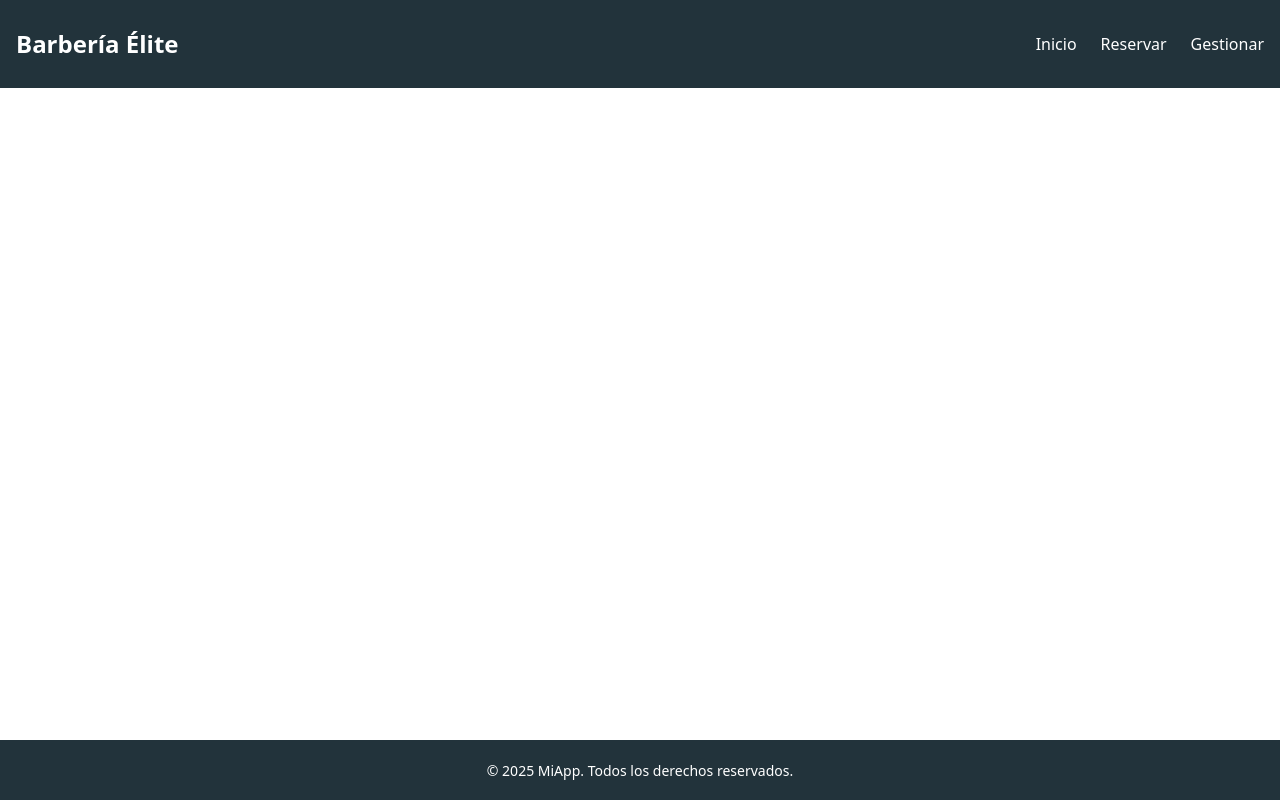
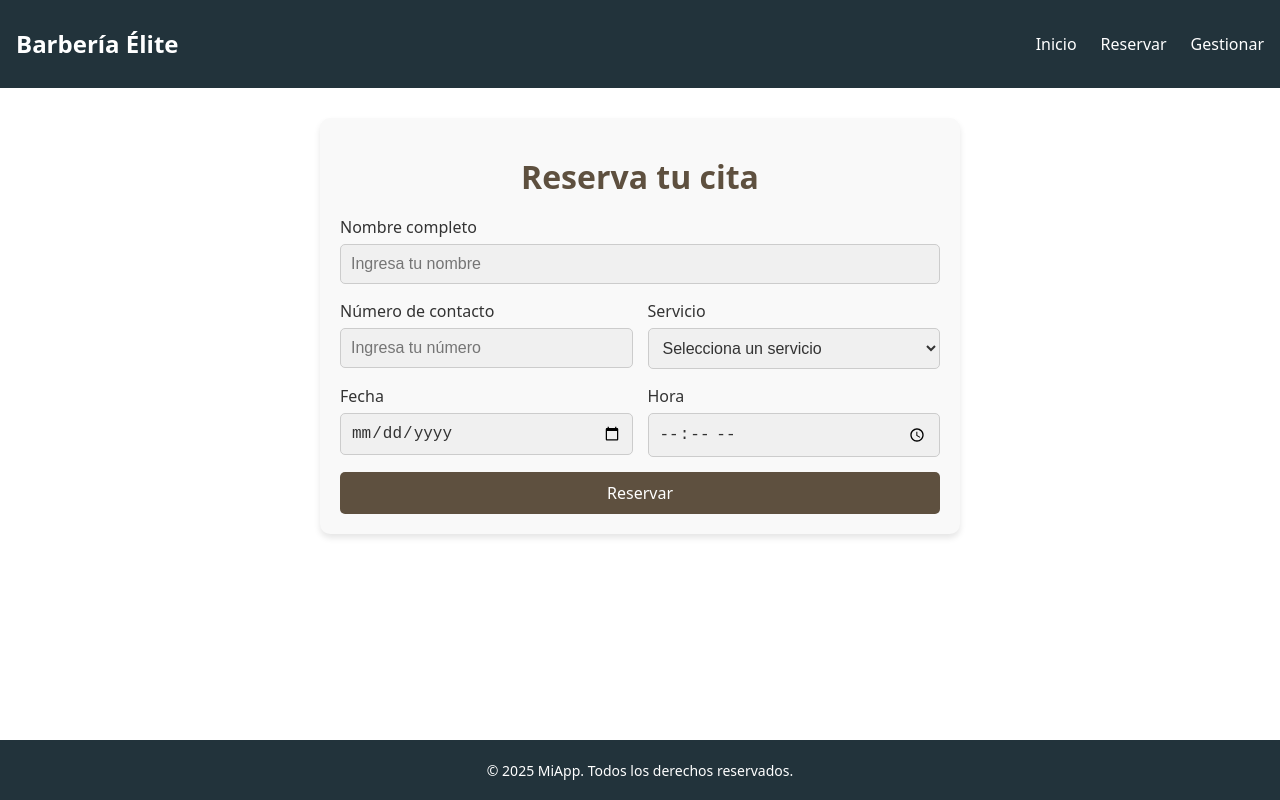
Before and after one commit to danfigg/computacion-tolerante-fallas, a React (Vite) app in the folder 07-microservices/microservices-web/: page /reservar in a window 1280 px wide. Built offline with nearby package versions, Linux system fonts and the light colour scheme.

Commit message:
feat: create reservar and gestionar pages

```diff
--- a/07-microservices/microservices-web/src/App.jsx
+++ b/07-microservices/microservices-web/src/App.jsx
@@ -2,6 +2,8 @@ import { BrowserRouter as Router, Routes, Route } from 'react-router-dom';
 import Navbar from './components/NavBar';
 import Footer from './components/Footer';
 import Landing from './pages/Landing';
+import Reservar from './pages/Reservar';
+import Gestionar from './pages/Gestionar';
 
 function App() {
   return (
@@ -11,6 +13,8 @@ function App() {
         <main className="main-content">
           <Routes>
             <Route path="/" element={<Landing />} />
+            <Route path="/reservar" element={<Reservar />} />
+            <Route path="/gestionar" element={<Gestionar />} />
           </Routes>
         </main>
         <Footer />
--- a/07-microservices/microservices-web/src/components/NavBar.jsx
+++ b/07-microservices/microservices-web/src/components/NavBar.jsx
@@ -7,8 +7,8 @@ function Navbar() {
         <div className={styles.logo}>Barbería Élite</div>
         <ul className={styles.navLinks}>
           <li><Link to="/">Inicio</Link></li>
-          <li><a href="#reservar">Reservar</a></li>
-          <li><a href="#gestionar">Gestionar</a></li>
+          <li><Link to="/reservar">Reservar</Link></li>
+          <li><Link to="/gestionar">Gestionar</Link></li>
         </ul>
       </nav>
     );
--- a/07-microservices/microservices-web/src/index.css
+++ b/07-microservices/microservices-web/src/index.css
@@ -15,11 +15,11 @@
 
 a {
   font-weight: 500;
-  color: #646cff;
+  color:rgb(255, 255, 255);
   text-decoration: inherit;
 }
 a:hover {
-  color: #535bf2;
+  color:rgb(255, 255, 255);
 }
 
 body {
--- /dev/null
+++ b/07-microservices/microservices-web/src/pages/Gestionar.jsx
@@ -0,0 +1,66 @@
+import { useState } from 'react';
+import styles from '../styles/Gestionar.module.css';
+
+function Gestionar() {
+  const [codigo, setCodigo] = useState('');
+  const [reserva, setReserva] = useState(null);
+
+  const handleBuscar = (e) => {
+    e.preventDefault();
+    // Simulación de búsqueda de reserva
+    if (codigo === '12345') {
+      setReserva({
+        nombre: 'Juan Pérez',
+        servicio: 'Corte de cabello',
+        fecha: '2025-05-01',
+        hora: '15:00',
+      });
+    } else {
+      setReserva(null);
+      alert('No se encontró ninguna reserva con ese código.');
+    }
+  };
+
+  const handleCancelar = () => {
+    alert('Reserva cancelada exitosamente.');
+    setReserva(null);
+  };
+
+  return (
+    <div className={styles['gestionar-container']}>
+      <h1 className={styles['title']}>Gestionar Reserva</h1>
+      <form className={styles['gestion-form']} onSubmit={handleBuscar}>
+        <div className={styles['form-group']}>
+          <label htmlFor="codigo">Código de Reserva</label>
+          <input
+            type="text"
+            id="codigo"
+            name="codigo"
+            placeholder="Ingresa tu código"
+            value={codigo}
+            onChange={(e) => setCodigo(e.target.value)}
+            required
+          />
+        </div>
+        <button type="submit" className={styles['buscar-button']}>
+          Buscar
+        </button>
+      </form>
+
+      {reserva && (
+        <div className={styles['reserva-detalles']}>
+          <h2>Detalles de la Reserva</h2>
+          <p><strong>Nombre:</strong> {reserva.nombre}</p>
+          <p><strong>Servicio:</strong> {reserva.servicio}</p>
+          <p><strong>Fecha:</strong> {reserva.fecha}</p>
+          <p><strong>Hora:</strong> {reserva.hora}</p>
+          <button className={styles['cancelar-button']} onClick={handleCancelar}>
+            Cancelar Reserva
+          </button>
+        </div>
+      )}
+    </div>
+  );
+}
+
+export default Gestionar;
--- a/07-microservices/microservices-web/src/pages/Landing.jsx
+++ b/07-microservices/microservices-web/src/pages/Landing.jsx
@@ -1,4 +1,5 @@
 import styles from '../styles/Landing.module.css';
+import { Link } from 'react-router-dom';
 
 function Landing() {
   return (
@@ -31,7 +32,9 @@ function Landing() {
           </div>
         </div>
 
-        <button className={styles['cta-button']}>Reserva tu cita</button>
+        <Link to="/reservar" className={styles['cta-button']}>
+          Reserva tu cita
+        </Link>
       </div>
 
       <div className={styles['landing-image']}>
--- /dev/null
+++ b/07-microservices/microservices-web/src/pages/Reservar.jsx
@@ -0,0 +1,39 @@
+import styles from '../styles/Reservar.module.css';
+
+function Reservar() {
+  return (
+    <div className={styles['reservar-container']}>
+      <h1 className={styles['title']}>Reserva tu cita</h1>
+      <form className={styles['reservation-form']}>
+        <div className={`${styles['form-group']} ${styles['full-width']}`}>
+          <label htmlFor="name">Nombre completo</label>
+          <input type="text" id="name" name="name" placeholder="Ingresa tu nombre" required />
+        </div>
+        <div className={styles['form-group']}>
+          <label htmlFor="phone">Número de contacto</label>
+          <input type="tel" id="phone" name="phone" placeholder="Ingresa tu número" required />
+        </div>
+        <div className={styles['form-group']}>
+          <label htmlFor="service">Servicio</label>
+          <select id="service" name="service" required>
+            <option value="">Selecciona un servicio</option>
+            <option value="corte">Corte de cabello</option>
+            <option value="barba">Diseño de barba</option>
+            <option value="afeitado">Afeitado con toalla caliente</option>
+          </select>
+        </div>
+        <div className={styles['form-group']}>
+          <label htmlFor="date">Fecha</label>
+          <input type="date" id="date" name="date" required />
+        </div>
+        <div className={styles['form-group']}>
+          <label htmlFor="time">Hora</label>
+          <input type="time" id="time" name="time" required />
+        </div>
+        <button type="submit" className={styles['submit-button']}>Reservar</button>
+      </form>
+    </div>
+  );
+}
+
+export default Reservar;
--- /dev/null
+++ b/07-microservices/microservices-web/src/styles/Gestionar.module.css
@@ -0,0 +1,90 @@
+.gestionar-container {
+    max-width: 600px;
+    margin: 30px auto;
+    padding: 20px;
+    background-color: #f9f9f9;
+    border-radius: 10px;
+    box-shadow: 0 4px 6px rgba(0, 0, 0, 0.1);
+  }
+
+  .title {
+    text-align: center;
+    font-size: 2rem;
+    color: #5E503F;
+    margin-bottom: 20px;
+  }
+
+  .gestion-form {
+    display: flex;
+    flex-direction: column;
+    gap: 15px;
+  }
+
+  .form-group {
+    display: flex;
+    flex-direction: column;
+  }
+
+  .form-group label {
+    font-size: 1rem;
+    margin-bottom: 5px;
+    color: #333;
+  }
+
+  .form-group input {
+    padding: 10px;
+    font-size: 1rem;
+    border: 1px solid #ccc;
+    border-radius: 5px;
+    background-color: #f0f0f0;
+    color: #333;
+  }
+
+  .form-group input:focus {
+    outline: none;
+    border-color: #5E503F;
+  }
+
+  .buscar-button {
+    padding: 10px 20px;
+    font-size: 1rem;
+    background-color: #5E503F;
+    color: white;
+    border: none;
+    border-radius: 5px;
+    cursor: pointer;
+    transition: background-color 0.3s;
+  }
+
+  .buscar-button:hover {
+    background-color: rgb(119, 101, 81);
+  }
+
+  .reserva-detalles {
+    margin-top: 20px;
+    padding: 15px;
+    background-color: #fff;
+    border: 1px solid #ccc;
+    border-radius: 5px;
+  }
+
+  .reserva-detalles h2 {
+    margin-bottom: 10px;
+    color: #5E503F;
+  }
+
+  .cancelar-button {
+    margin-top: 15px;
+    padding: 10px 20px;
+    font-size: 1rem;
+    background-color: #d9534f;
+    color: white;
+    border: none;
+    border-radius: 5px;
+    cursor: pointer;
+    transition: background-color 0.3s;
+  }
+
+  .cancelar-button:hover {
+    background-color: #c9302c;
+  }
--- a/07-microservices/microservices-web/src/styles/Landing.module.css
+++ b/07-microservices/microservices-web/src/styles/Landing.module.css
@@ -47,6 +47,8 @@
     transition: background-color 0.3s;
     display: block;
     margin: 0px auto;
+    width: 200px;
+    text-align: center;
   }
 
   .cta-button:hover {
--- /dev/null
+++ b/07-microservices/microservices-web/src/styles/Reservar.module.css
@@ -0,0 +1,81 @@
+.reservar-container {
+    max-width: 600px;
+    margin: 30px auto;
+    padding: 20px;
+    background-color: #f9f9f9;
+    border-radius: 10px;
+    box-shadow: 0 4px 6px rgba(0, 0, 0, 0.1);
+  }
+
+  .title {
+    text-align: center;
+    font-size: 2rem;
+    color: #5E503F;
+    margin-bottom: 20px;
+  }
+
+  .reservation-form {
+  display: grid;
+  grid-template-columns: 1fr 1fr; /* Dos columnas de igual ancho */
+  gap: 15px; /* Espaciado entre filas y columnas */
+}
+
+.form-group {
+  display: flex;
+  flex-direction: column;
+  grid-column: span 1; /* Cada grupo ocupa una columna */
+}
+
+.form-group.full-width {
+  grid-column: span 2; /* Ocupa ambas columnas */
+}
+
+.submit-button {
+  padding: 10px 20px;
+  font-size: 1rem;
+  background-color: #5E503F;
+  color: white;
+  border: none;
+  border-radius: 5px;
+  cursor: pointer;
+  transition: background-color 0.3s;
+  grid-column: span 2; /* Centra el botón ocupando ambas columnas */
+}
+
+  .form-group label {
+    font-size: 1rem;
+    margin-bottom: 5px;
+    color: #333;
+  }
+
+  .form-group input,
+    .form-group select {
+    padding: 10px;
+    font-size: 1rem;
+    border: 1px solid #ccc;
+    border-radius: 5px;
+    background-color: #f0f0f0; /* Fondo más claro */
+    color: #333; /* Texto más suave */
+    }
+
+  .form-group input:focus,
+  .form-group select:focus {
+    outline: none;
+    border-color: #5E503F;
+    background-color: #eaeaea; /* Fondo ligeramente más oscuro al enfocar */
+  }
+
+  .submit-button {
+    padding: 10px 20px;
+    font-size: 1rem;
+    background-color: #5E503F;
+    color: white;
+    border: none;
+    border-radius: 5px;
+    cursor: pointer;
+    transition: background-color 0.3s;
+  }
+
+  .submit-button:hover {
+    background-color: rgb(119, 101, 81);
+  }
```
